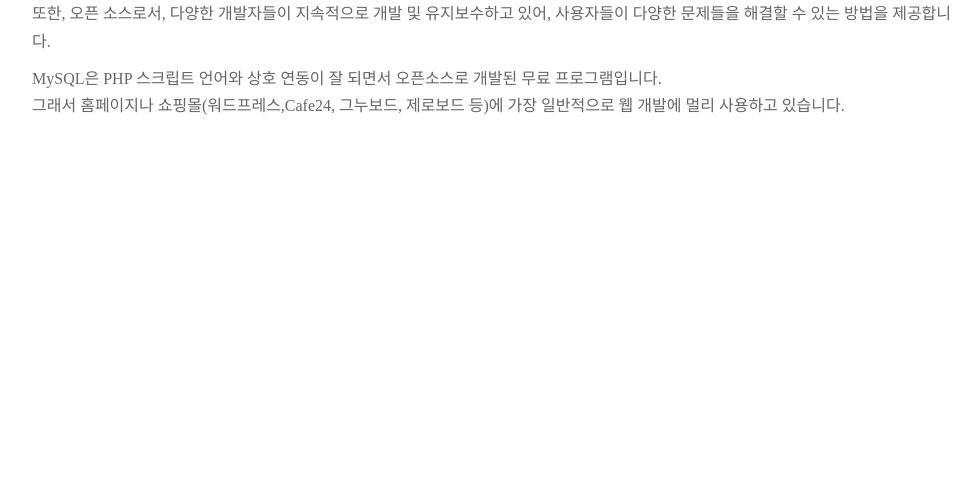
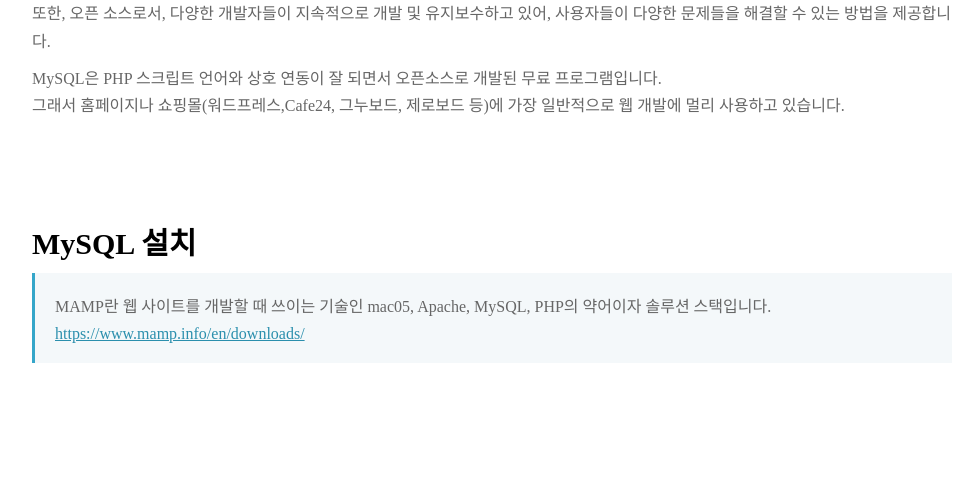
Before and after one commit to Kingsong97/class2024, a PHP site: page /mysql/mysql01.html in a window 1280 px wide. Shown: the part 553-1056 px from the top of the page, without its empty margins (148-1128 px from the left). Before the commit the page ends 668 px from the top, so only its background shows below. Run offline with PHP 8.4, Linux system fonts and the light colour scheme; some web fonts are replaced.

Commit message:
mamp link

```diff
--- a/mysql/assets/css/style.css
+++ b/mysql/assets/css/style.css
@@ -186,7 +186,9 @@ li {
     }
 }
 
-  .main__sample .sample {}
+  .main__sample .sample {
+    margin-bottom: 100px;
+  }
   .main__sample .sample h3 {
     font-size: 30px;
     font-family: var(--fontG);
@@ -205,3 +207,16 @@ li {
     color: var(--black200);
     margin-bottom: 15px;
   }
+
+  .main__sample .sample .info {
+    padding: 20px;
+    background-color: #f4f8fa;
+    border-left: 3px solid #35a6c9;
+  }
+  .main__sample .sample .info p {
+    margin-bottom: 5px;
+  }
+  .main__sample .sample .info a {
+    color: #2b8fad;
+    text-decoration: underline;
+  }
--- a/mysql/mysql01.html
+++ b/mysql/mysql01.html
@@ -37,6 +37,13 @@
                 <p>MySQL은 PHP 스크립트 언어와 상호 연동이 잘 되면서 오픈소스로 개발된 무료 프로그램입니다. <br>
                     그래서 홈페이지나 쇼핑몰(워드프레스,Cafe24, 그누보드, 제로보드 등)에 가장 일반적으로 웹 개발에 멀리 사용하고 있습니다.</p>
             </div>
+            <div id="sample02" class="sample">
+                <h3>MySQL 설치</h3>
+                <div class="info">
+                    <p>MAMP란 웹 사이트를 개발할 때 쓰이는 기술인 mac05, Apache, MySQL, PHP의 약어이자 솔루션 스택입니다.</p>
+                    <a href="https://www.mamp.info/en/downloads/">https://www.mamp.info/en/downloads/</a>
+                </div>
+            </div>
         </div>
     </main>
     <!-- //main -->
```
